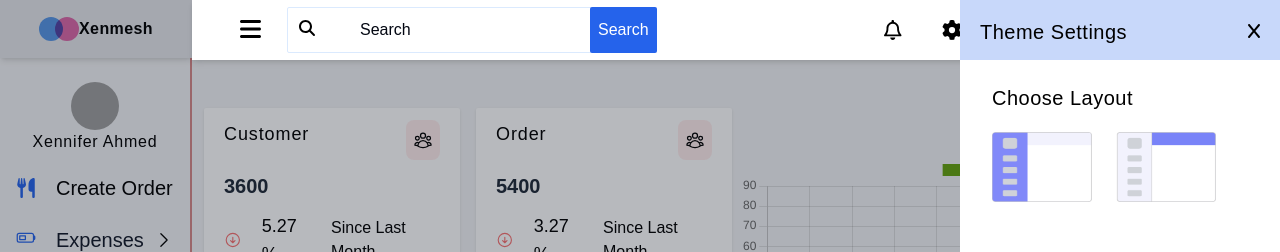
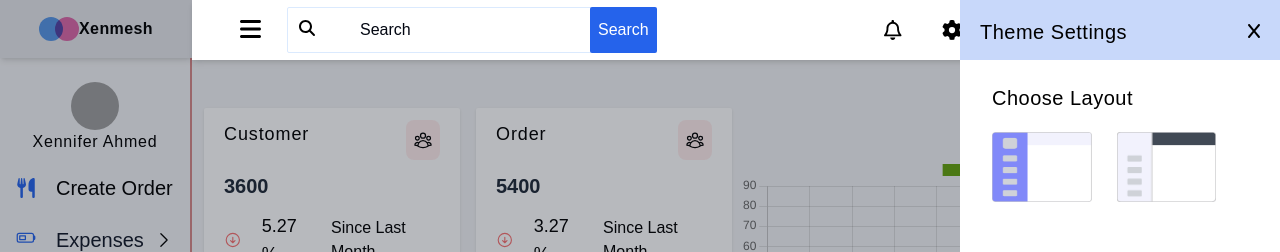
Before and after one commit to ImranGreet/xenmesh-restaurant-management-service, a Vue app: page /admin in a window 1280 px wide. Both pictures are taken after a click on the button 951 px from the left and 30 px from the top of the page. Shown: the top 252 px of the page. Built offline with nearby package versions, Linux system fonts and the light colour scheme; grey boxes are pictures that could not be loaded; what @animxyz/vue3, @formkit/vue would draw is missing.

Commit message:
fix public fro netlify

```diff
--- a/src/components/Admin/Settings/Setting.vue
+++ b/src/components/Admin/Settings/Setting.vue
@@ -38,7 +38,7 @@
               </button>
               <button>
                 <img
-                  src="../../../assets/images/controllericons/Brand.png"
+                  src="../../../assets/images/controllericons/Dark.png"
                   alt=""
                   class="w-[100px] h-[70px]" />
                 <small
```
